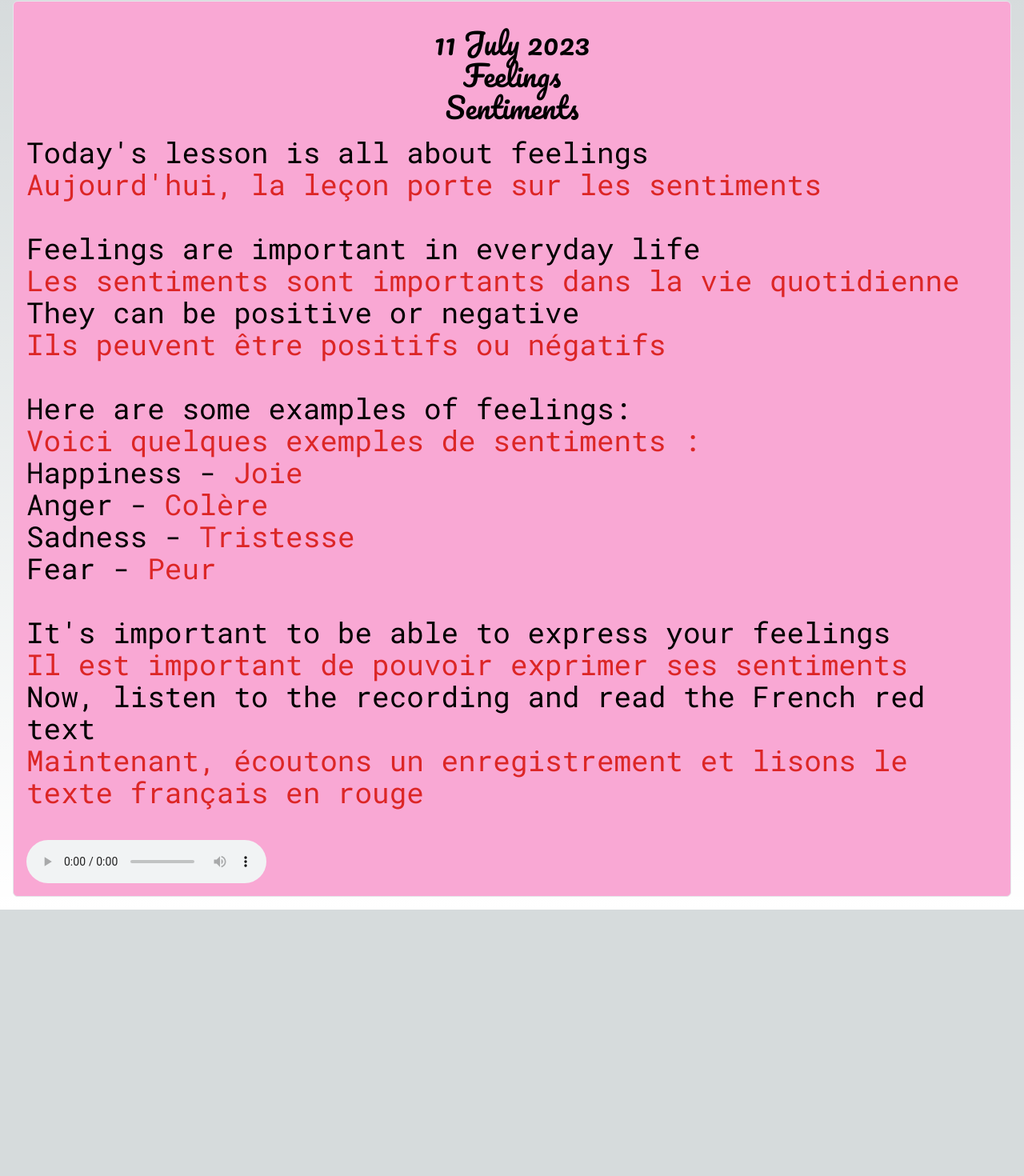
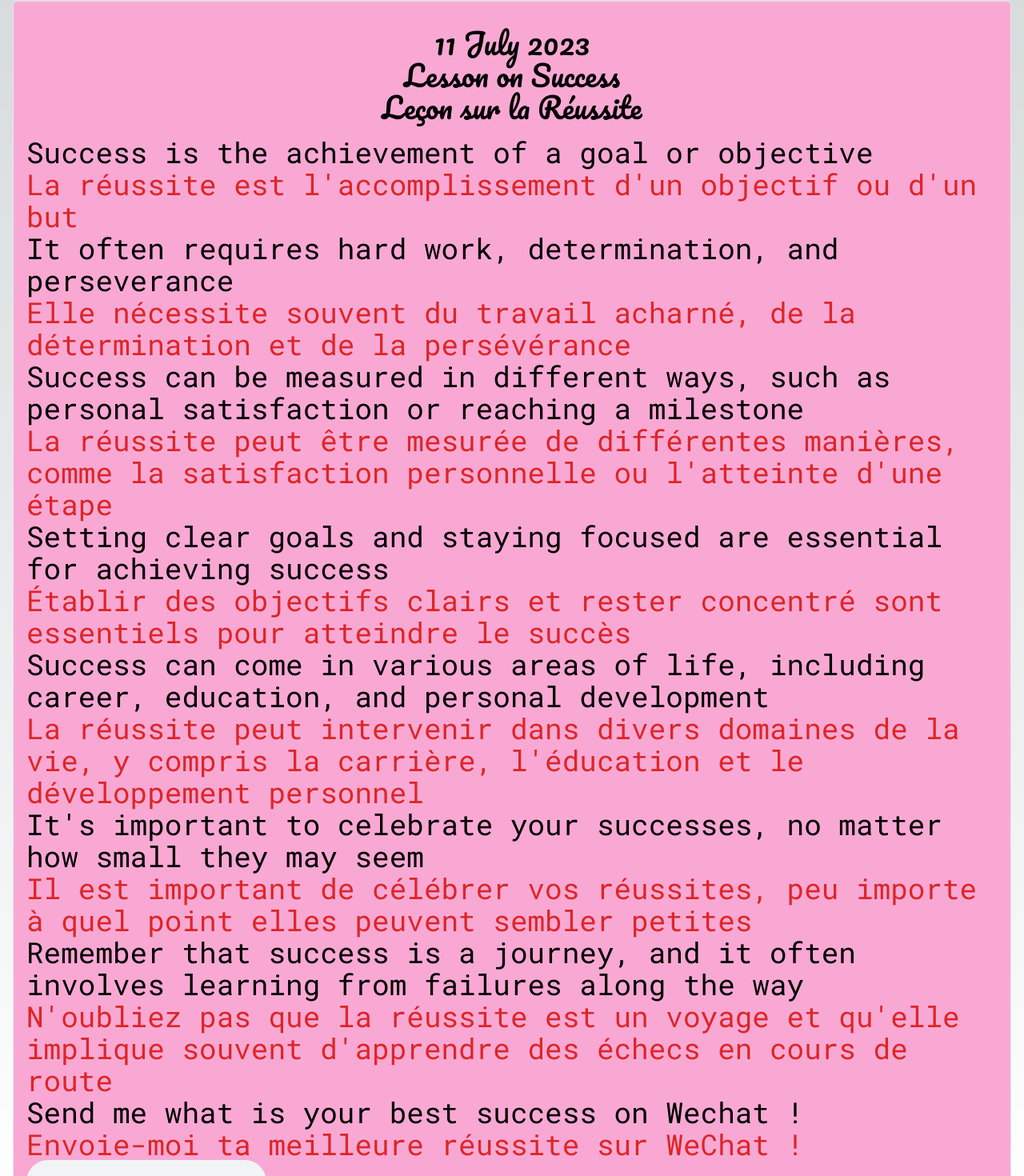
Before and after one commit to Trioud/French-Journey, a Next.js app: page /french in a window 1280 px wide. Shown: the part 15-1485 px from the top of the page at 80% size. Before the commit the page ends 1152 px from the top, so only its background shows below. Built offline with nearby package versions, Linux system fonts and the light colour scheme.

Commit message:
feat: day 10-21-2023

```diff
--- a/data/dates.json
+++ b/data/dates.json
@@ -316,7 +316,7 @@
     "17": "😭🐸",
     "18": "🏡🧸",
     "19": "🤦🏻‍♀️🕺",
-    "20": "",
+    "20": "🥇🎭",
     "21": "",
     "22": "",
     "23": "",
--- a/src/app/french/page.tsx
+++ b/src/app/french/page.tsx
@@ -1,4 +1,4 @@
-const French = () => {
+const FrenchSuccessLesson = () => {
   const currentDate = new Date()
   const currentMonth = currentDate.toLocaleString('default', { month: 'long' })
   const currentDay = currentDate.getDate()
@@ -9,49 +9,38 @@ const French = () => {
       <div className="p-4 border rounded-md w-full bg-pink-300">
         <div className="text-center p-4 font-sans">
           <h1>{currentDay + ' ' + currentMonth + ' ' + currentYear}</h1>
-          <h2>{`Feelings`}</h2>
-          <h2>{`Sentiments`}</h2>
+          <h2>{`Lesson on Success`}</h2>
+          <h2>{`Leçon sur la Réussite`}</h2>
         </div>
         <div className="font-mono">
-          <p className="text-white-300">{`Today's lesson is all about feelings`}</p>
-          <p className="text-red-600">{`Aujourd'hui, la leçon porte sur les sentiments`}</p>
-          <br />
-          <p className="text-white-300">{`Feelings are important in everyday life`}</p>
-          <p className="text-red-600">{`Les sentiments sont importants dans la vie quotidienne`}</p>
-          <p className="text-white-300">{`They can be positive or negative`}</p>
-          <p className="text-red-600">{`Ils peuvent être positifs ou négatifs`}</p>
-          <br />
-          <p className="text-white-300">{`Here are some examples of feelings:`}</p>
-          <p className="text-red-600">{`Voici quelques exemples de sentiments :`}</p>
-          <ul>
-            <li className="text-white-300">
-              {`Happiness - `}
-              <span className="text-red-600">{`Joie`}</span>
-            </li>
-            <li className="text-white-300">
-              {`Anger - `}
-              <span className="text-red-600">{`Colère`}</span>
-            </li>
-            <li className="text-white-300">
-              {`Sadness - `}
-              <span className="text-red-600">{`Tristesse`}</span>
-            </li>
-            <li className="text-white-300">
-              {`Fear - `}
-              <span className="text-red-600">{`Peur`}</span>
-            </li>
-          </ul>
-          <br />
-          <p className="text-white-300">{`It's important to be able to express your feelings`}</p>
-          <p className="text-red-600">{`Il est important de pouvoir exprimer ses sentiments`}</p>
-          <p className="text-white-300">{`Now, listen to the recording and read the French red text`}</p>
-          <p className="text-red-600">{`Maintenant, écoutons un enregistrement et lisons le texte français en rouge`}</p>
-          <br />
-          <audio controls src={'/10-20-2023.m4a'}></audio>
+          <div className="text-white-300">{`Success is the achievement of a goal or objective`}</div>
+          <div className="text-red-600">{`La réussite est l'accomplissement d'un objectif ou d'un but`}</div>
+
+          <div className="text-white-300">{`It often requires hard work, determination, and perseverance`}</div>
+          <div className="text-red-600">{`Elle nécessite souvent du travail acharné, de la détermination et de la persévérance`}</div>
+
+          <div className="text-white-300">{`Success can be measured in different ways, such as personal satisfaction or reaching a milestone`}</div>
+          <div className="text-red-600">{`La réussite peut être mesurée de différentes manières, comme la satisfaction personnelle ou l'atteinte d'une étape`}</div>
+
+          <div className="text-white-300">{`Setting clear goals and staying focused are essential for achieving success`}</div>
+          <div className="text-red-600">{`Établir des objectifs clairs et rester concentré sont essentiels pour atteindre le succès`}</div>
+
+          <div className="text-white-300">{`Success can come in various areas of life, including career, education, and personal development`}</div>
+          <div className="text-red-600">{`La réussite peut intervenir dans divers domaines de la vie, y compris la carrière, l'éducation et le développement personnel`}</div>
+
+          <div className="text-white-300">{`It's important to celebrate your successes, no matter how small they may seem`}</div>
+          <div className="text-red-600">{`Il est important de célébrer vos réussites, peu importe à quel point elles peuvent sembler petites`}</div>
+
+          <div className="text-white-300">{`Remember that success is a journey, and it often involves learning from failures along the way`}</div>
+          <div className="text-red-600">{`N'oubliez pas que la réussite est un voyage et qu'elle implique souvent d'apprendre des échecs en cours de route`}</div>
+
+          <div className="text-white-300">{`Send me what is your best success on Wechat ! `}</div>
+          <div className="text-red-600">{`Envoie-moi ta meilleure réussite sur WeChat !`}</div>
         </div>
+        <audio controls src={'/10-21-2023.m4a'}></audio>
       </div>
     </div>
   )
 }
 
-export default French
+export default FrenchSuccessLesson
```
Also changed, not shown: 1 other file (tests, documents, lock files or other folders).
